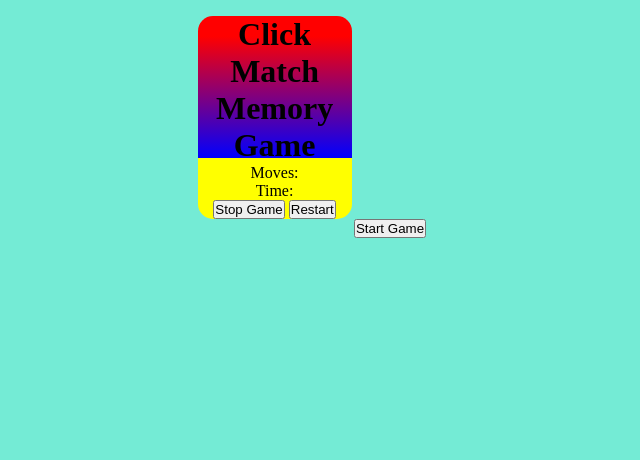
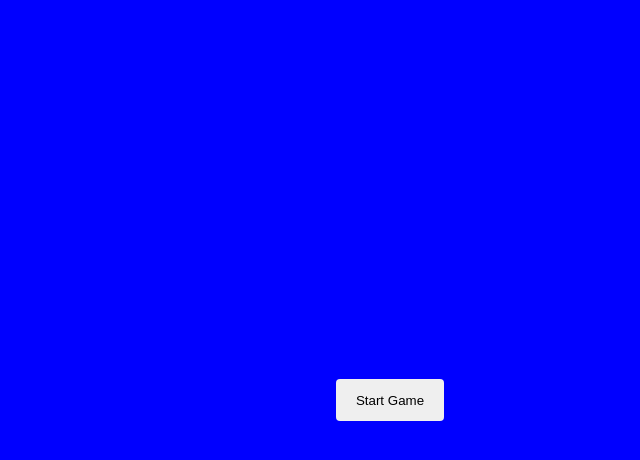
Before and after one commit to Isma1Huz/Tile-Matching-Game-Board, a plain HTML site: page index.html in a window 1280 px wide. Shown: the whole page, without its empty margins (250-890 px from the left). Drawn offline with Linux system fonts and the light colour scheme.

Commit message:
Adding the styles for the start container and the buttons

```diff
--- a/style.css
+++ b/style.css
@@ -24,3 +24,31 @@ body {
   margin: 0;
 
 }
+.heading-content {
+  text-align: right;
+  margin-bottom: 1.2em;
+  width: 100%;
+  height: 23.5%;
+  padding: 1rem;
+  font-weight: bolder;
+}
+h1 {
+  text-align: center;
+}
+
+.start-container {
+  position: absolute;
+  top: 0;
+  display: flex;
+  justify-content: center;
+  align-items: center;
+  width: 100%;
+  height: 100vh;
+  background-color: blue;
+}
+button {
+  border: none;
+  border-radius: 0.3em;
+  padding: 1em 1.5em;
+  cursor: pointer;
+}
```
